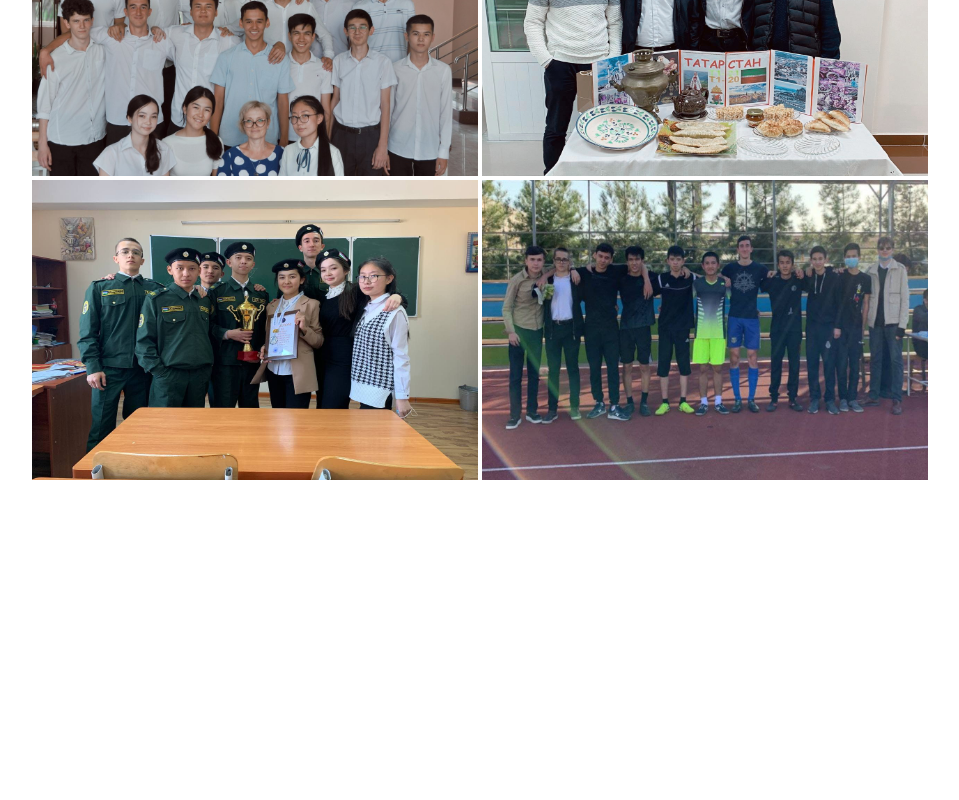
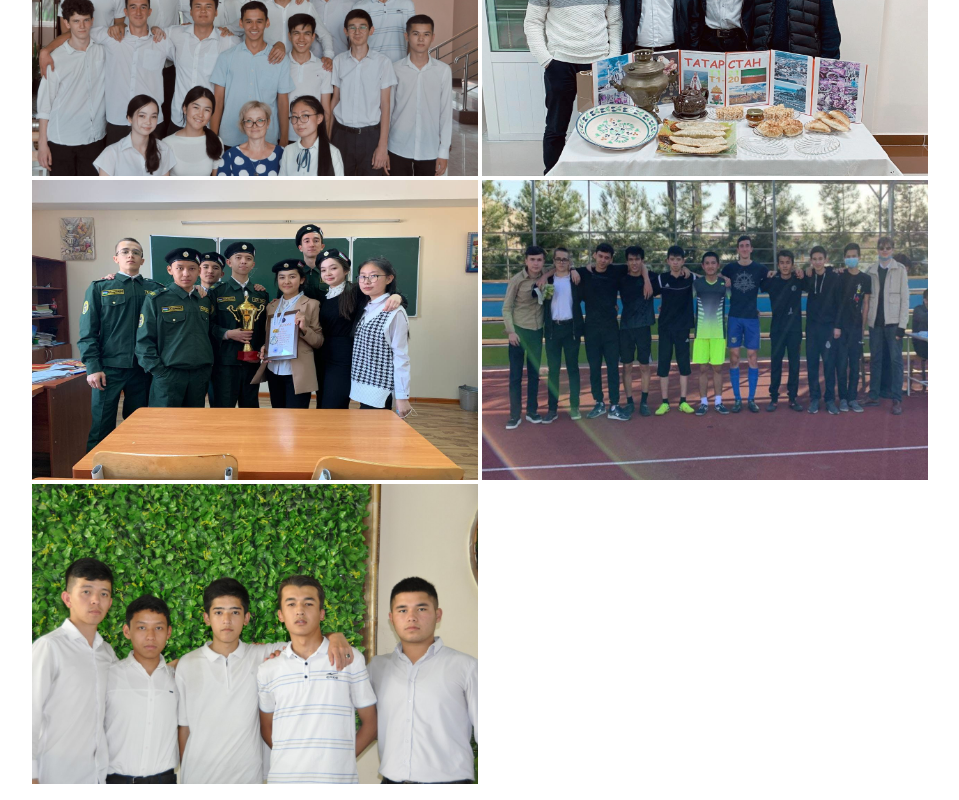
Before and after one commit to Isl0m/groupSite, a Next.js app: page /gallery in a window 1280 px wide. Shown: the part 900-1700 px from the top of the page, without its empty margins (160-1119 px from the left). Before the commit the page ends 1396 px from the top, so only its background shows below. Built offline with nearby package versions, Linux system fonts and the light colour scheme.

Commit message:
add photo

```diff
--- a/pages/gallery.tsx
+++ b/pages/gallery.tsx
@@ -55,6 +55,11 @@ const itemData = [
     title: 'home1',
     cols: 2,
   },
+  {
+    img: '/img9.jpg',
+    title: 'img9',
+    cols: 2,
+  },
 ];
 const itemDataSM = [
   {
@@ -101,6 +106,11 @@ const itemDataSM = [
   {
     img: '/home1.jpg',
     title: 'home1',
+    cols: 4,
+  },
+  {
+    img: '/img9.jpg',
+    title: 'img9',
     cols: 4,
   },
 ];
```
Also changed, not shown: public/img9.jpg (added).
